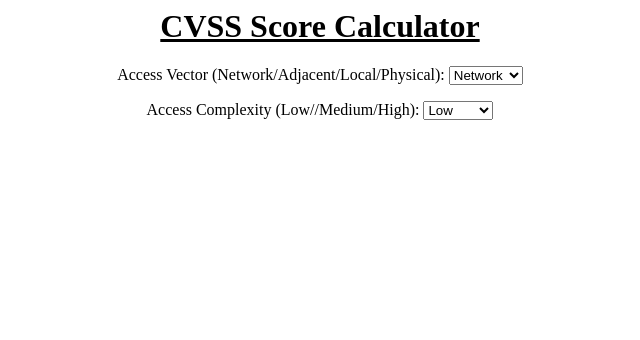
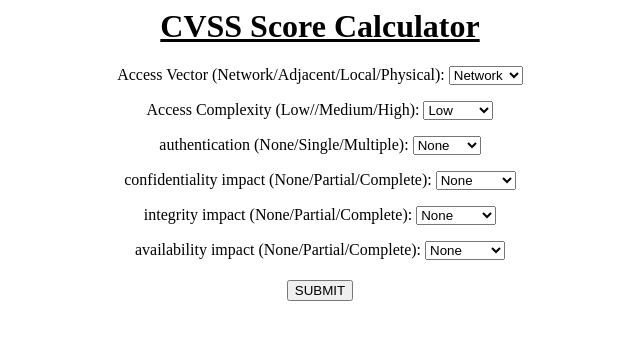
Before and after one commit to Anjana-Paul-14/CVSS, a Flask app: page / in a window 1280 px wide. Shown: the top 340 px of the page, without its empty margins (320-960 px from the left). Run offline with Flask 2, Linux system fonts and the light colour scheme.

Commit message:
form created

```diff
--- a/app.py
+++ b/app.py
@@ -55,8 +55,3 @@ def index ():
 
       return render_template("cvss_1.html", cvss_score=cvss_score, severity=severity)
    return render_template("cvss_1.html")
-
-
-
-
-   return render_template("index.html")
--- a/templates/cvss_1.html
+++ b/templates/cvss_1.html
@@ -1,7 +1,17 @@
 <html>
+    <head>
+        <style>
+          .input-field {
+            margin-bottom: 20px;
+          }
+        </style>
+
+    </head>
+
   <body>
     <form action="/" method="POST" align="center">
-        <h1><u>CVSS Score Calculator</u></h1>
+      <h1><u>CVSS Score Calculator</u></h1>
+      <div class="input-field">
       <p>Access Vector (Network/Adjacent/Local/Physical):
         <select name="access_vector">
           <option value="network">Network</option>
@@ -10,6 +20,7 @@
           <option value="physical">Physical</option>
         </select>
       </p>
+
       <p>Access Complexity (Low//Medium/High):
         <select name="Access Complexity">
             <option value="Low">Low</option>
@@ -17,6 +28,40 @@
             <option value="High">High</option>
         </select>
       </p>
+
+      <p>authentication (None/Single/Multiple):
+        <select name="authentication">
+            <option value="None">None</option>
+            <option value="Sinlge">Single</option>
+            <option value="Multiple">Multiple</option>
+        </select>
+      </p>
+
+      <p>confidentiality impact (None/Partial/Complete):
+        <select name="confidentiality">
+            <option value="None">None</option>
+            <option value="Partial">Partial</option>
+            <option value="Complete">Complete</option>
+        </select>
+      </p>
+
+      <p>integrity impact (None/Partial/Complete):
+        <select name="integrity">
+            <option value="None">None</option>
+            <option value="Partial">Partial</option>
+            <option value="Complete">Complete</option>
+        </select>
+      </p>
+      <p>availability impact (None/Partial/Complete):
+        <select name="availability impact">
+            <option value="None">None</option>
+            <option value="Partial">Partial</option>
+            <option value="Complete">Complete</option>
+        </select>
+      </p>
+      </div>
+      <button type="submit" value="submit"> SUBMIT </button>
+
     </form>
   </body>
 </html>
```
